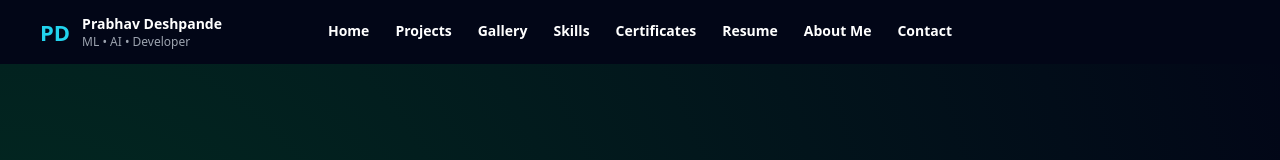
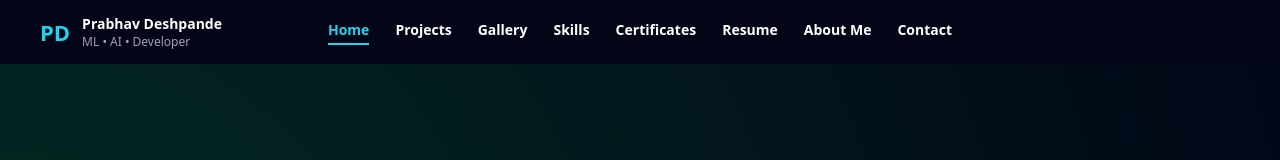
Before and after one commit to prabhavdeshpande89-hue/prabhav-portfolio, a React (Vite) app: page /home in a window 1280 px wide. Shown: the top 160 px of the page. Built offline with nearby package versions, Linux system fonts and the light colour scheme; the HTML template or start-up script is replaced by a standard one.

Commit message:
Final fix: HashRouter + resume + navbar

```diff
--- a/src/components/Navbar.jsx
+++ b/src/components/Navbar.jsx
@@ -4,7 +4,7 @@ function Navbar() {
   const location = useLocation();
 
   const menuItems = [
-    { name: "Home", path: "/" },
+    { name: "Home", path: "/home" }, // 🔥 important
     { name: "Projects", path: "/projects" },
     { name: "Gallery", path: "/gallery" },
     { name: "Skills", path: "/skills" },
@@ -16,7 +16,7 @@ function Navbar() {
 
   return (
     <nav style={navStyle}>
-      {/* LEFT: Logo + Name */}
+      {/* LEFT */}
       <div style={leftStyle}>
         <div style={logoStyle}>PD</div>
         <div>
@@ -25,7 +25,7 @@ function Navbar() {
         </div>
       </div>
 
-      {/* CENTER: Menu */}
+      {/* CENTER */}
       <div style={centerStyle}>
         {menuItems.map((item) => {
           const active = location.pathname === item.path;
@@ -46,7 +46,6 @@ function Navbar() {
         })}
       </div>
 
-      {/* RIGHT: Spacer (keeps center aligned) */}
       <div style={{ width: "260px" }} />
     </nav>
   );
@@ -101,6 +100,6 @@ const centerStyle = {
 const linkStyle = {
   textDecoration: "none",
   fontSize: "14px",
-  fontWeight: "700", // ✅ BOLD
+  fontWeight: "700",
   paddingBottom: "4px",
 };
```
